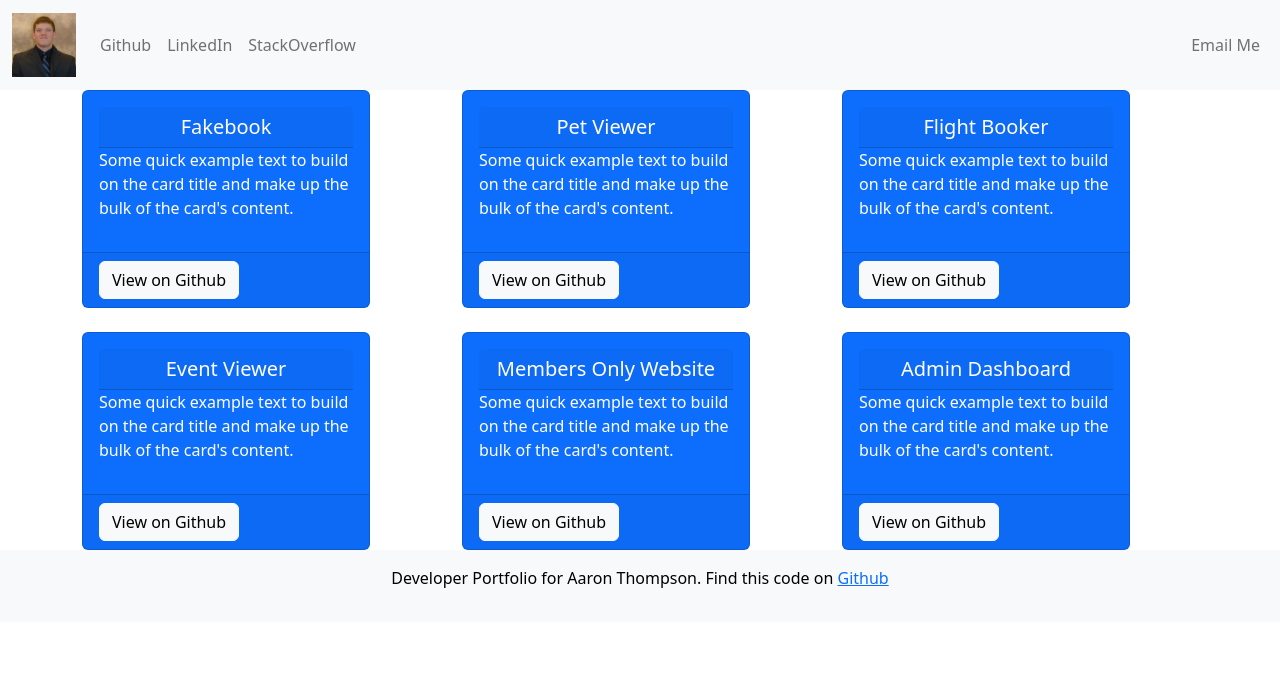
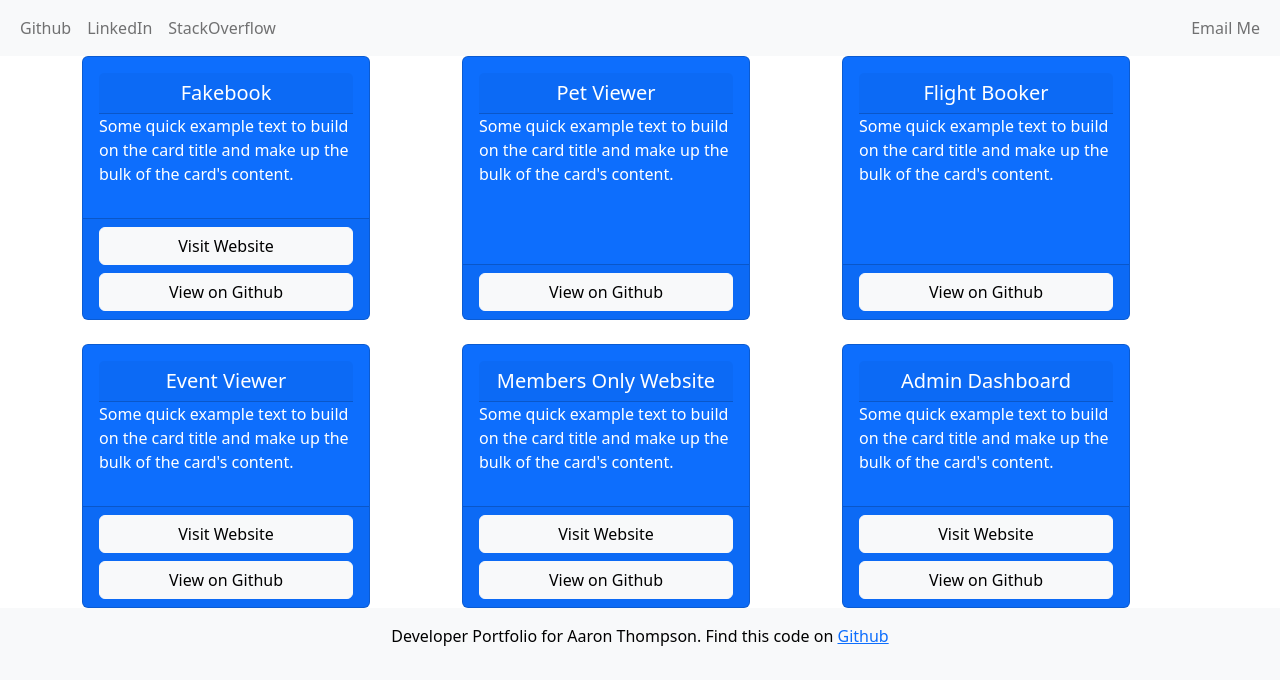
Before and after one commit to Endeyr/personal-portfolio, a plain HTML site: page index.html in a window 1280 px wide. Drawn offline with nearby package versions, Linux system fonts and the light colour scheme.

Commit message:
added links to projects and removed pfp

```diff
--- a/index.html
+++ b/index.html
@@ -15,13 +15,6 @@
 	</head>
 	<nav class="navbar navbar-expand-lg navbar-light text-bg-light">
 		<div class="container-fluid">
-			<div class="navbar-brand">
-				<img
-					src="./images/pfp.jpeg"
-					alt="Me in a suit"
-					style="width: 4rem; height: 4rem"
-				/>
-			</div>
 			<button
 				type="button"
 				class="navbar-toggler"
@@ -70,7 +63,12 @@
 								the bulk of the card's content.
 							</p>
 						</div>
-						<div class="card-footer">
+						<div class="card-footer d-grid gap-2">
+							<a
+								href="https://fakebook-amt.herokuapp.com/"
+								class="btn btn-light"
+								>Visit Website</a
+							>
 							<a href="https://github.com/Endeyr/fakebook" class="btn btn-light"
 								>View on Github</a
 							>
@@ -86,7 +84,7 @@
 								the bulk of the card's content.
 							</p>
 						</div>
-						<div class="card-footer">
+						<div class="card-footer d-grid gap-2">
 							<a
 								href="https://github.com/Endeyr/flickrpets"
 								class="btn btn-light"
@@ -104,7 +102,7 @@
 								the bulk of the card's content.
 							</p>
 						</div>
-						<div class="card-footer">
+						<div class="card-footer d-grid gap-2">
 							<a
 								href="https://github.com/Endeyr/odin-flight-booker"
 								class="btn btn-light"
@@ -122,7 +120,10 @@
 								the bulk of the card's content.
 							</p>
 						</div>
-						<div class="card-footer">
+						<div class="card-footer d-grid gap-2">
+							<a href="https://eventlite.herokuapp.com/" class="btn btn-light"
+								>Visit Website</a
+							>
 							<a
 								href="https://github.com/Endeyr/Eventlite"
 								class="btn btn-light"
@@ -140,7 +141,12 @@
 								the bulk of the card's content.
 							</p>
 						</div>
-						<div class="card-footer">
+						<div class="card-footer d-grid gap-2">
+							<a
+								href="https://remembers-only.herokuapp.com/"
+								class="btn btn-light"
+								>Visit Website</a
+							>
 							<a
 								href="https://github.com/Endeyr/members-only"
 								class="btn btn-light"
@@ -158,7 +164,12 @@
 								the bulk of the card's content.
 							</p>
 						</div>
-						<div class="card-footer">
+						<div class="card-footer d-grid gap-2">
+							<a
+								href="https://endeyr.github.io/admin_dashboard/"
+								class="btn btn-light"
+								>Visit Website</a
+							>
 							<a
 								href="https://github.com/Endeyr/admin_dashboard"
 								class="btn btn-light"
```
Also changed, not shown: images/pfp.jpeg (deleted).
